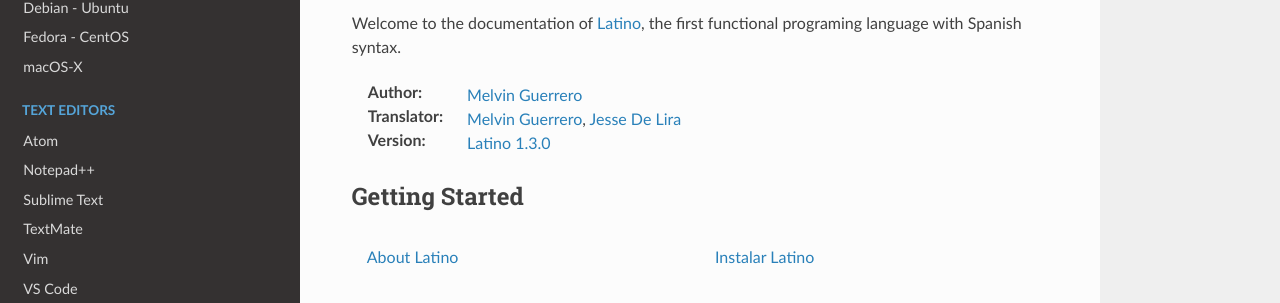
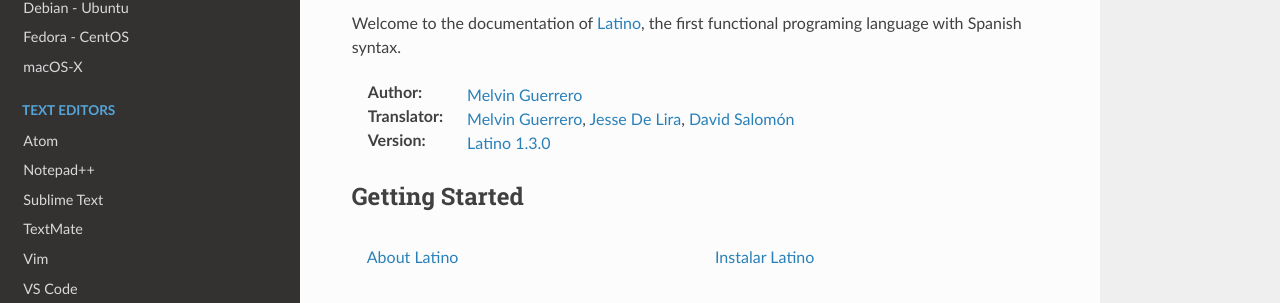
Before and after one commit to LatinoDocs/Manual-Latino.en-USA, a Sphinx documentation site: the page built from docs/index.rst, in a window 1280 px wide and 900 px high. Shown: the part 293-596 px from the top of the window. Built offline with Sphinx 7.4.7 and the Read the Docs theme 2.0.0, drawn with Linux system fonts in a browser that asks for light colours; comment, search, counter and statistics services are not loaded.

Commit message:
👥 actualizar traductores

```diff
--- a/docs/index.rst
+++ b/docs/index.rst
@@ -19,7 +19,7 @@
   `Melvin Guerrero`_
 
 :Translator:
-  `Melvin Guerrero`_, `Jesse De Lira`_
+  `Melvin Guerrero`_, `Jesse De Lira`_, `David Salomón`_
 
 :Version:
   `Latino 1.3.0`_
@@ -137,6 +137,7 @@
 .. _Latino: https://lenguajelatino.org
 .. _Melvin Guerrero: https://melvinguerrero.blogspot.com
 .. _Jesse De Lira: https://github.com/jessedelira
+.. _David Salomón: https://david-salomon.com
 .. _Latino 1.3.0: https://github.com/lenguaje-latino/Latino/releases/tag/v1.3.0
 .. _Latino API: https://manuallatinoapi.blogspot.com
 .. _collaboration guide: https://github.com/LatinoDocs/Manual-Latino.en-USA/blob/master/.readme/CONTRIBUTING.md
```
